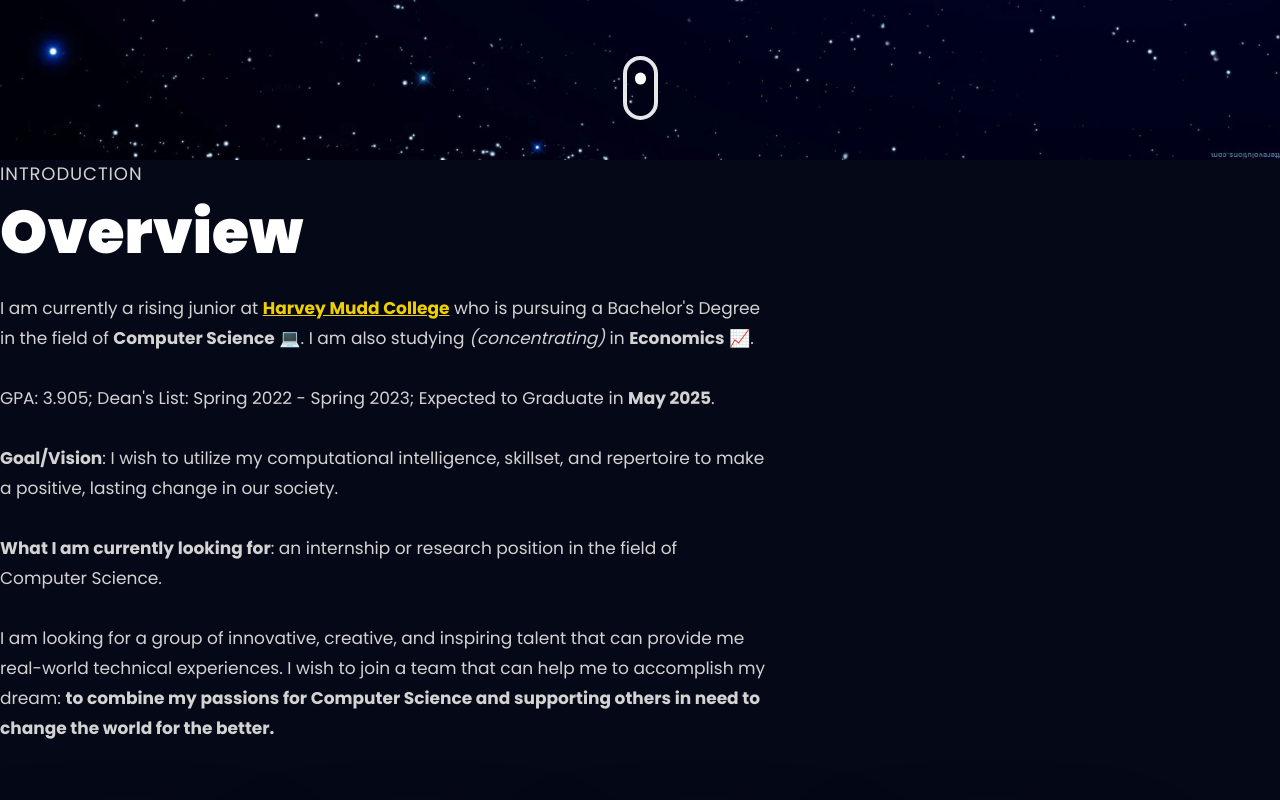
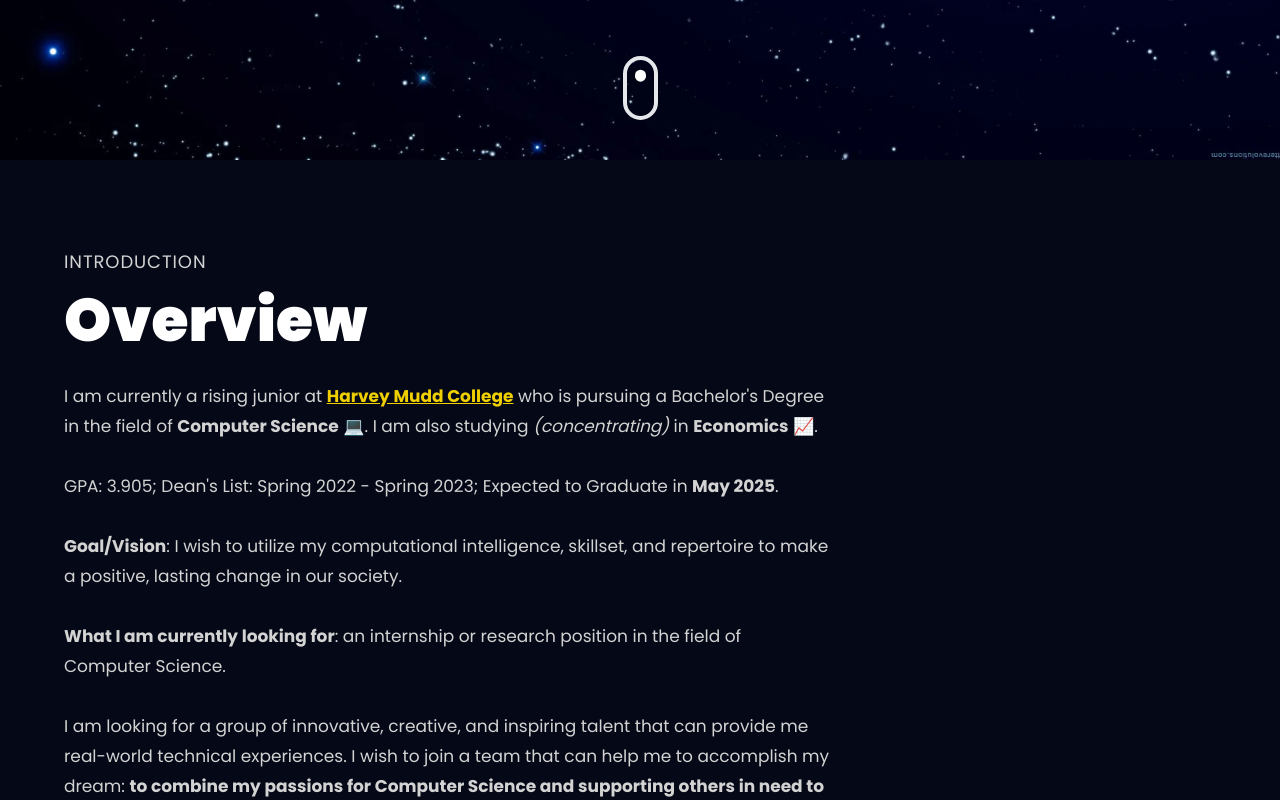
Before and after one commit to ijoonc/ijoonc-portfolio, a React (Vite) app: page / in a window 1280 px wide. Shown: the part 640-1440 px from the top of the page. Built offline with nearby package versions, Linux system fonts and the light colour scheme.

Commit message:
Completed the About Section.

```diff
--- a/src/components/About.jsx
+++ b/src/components/About.jsx
@@ -4,6 +4,7 @@ import { motion } from 'framer-motion';
 import { styles } from '../styles';
 import { services } from '../constants';
 import { fadeIn, textVariant } from '../utils/motion';
+import { SectionWrapper } from '../hoc';
 
 const ServiceCard = ({ index, title, icon }) => {
   return (
@@ -59,4 +60,4 @@ const About = () => {
   )
 }
 
-export default About
+export default SectionWrapper(About, "about")
--- a/src/hoc/SectionWrapper.jsx
+++ b/src/hoc/SectionWrapper.jsx
@@ -1,11 +1,22 @@
-import { motion } from 'framer-motion';
+import { motion, stagger } from 'framer-motion';
 import { styles } from '../styles';
 import { staggerContainer } from '../utils/motion';
 
-const SectionWrapper = (Component, idName) => {
-    return {
+const SectionWrapper = (Component, idName) => function HOC() {
+    return (
+        <motion.section variants = {staggerContainer()}
+                        initial = 'hidden'
+                        whileInView = {'show'}
+                        viewport = {{ once: true, amount: 0.25 }}
+                        className = {`${styles.padding} max-w-7xl mx-auto relative z-0`}>
 
-    }
+            <span className = 'hash-span' id = {idName}>
+                &nbsp;
+            </span>
+
+            <Component />
+        </motion.section>
+    )
 }
 
 export default SectionWrapper
--- /dev/null
+++ b/src/hoc/index.js
@@ -0,0 +1,3 @@
+import SectionWrapper from "./SectionWrapper";
+
+export { SectionWrapper }
--- a/src/styles.css
+++ b/src/styles.css
@@ -60,11 +60,11 @@
     }
   }
 
-  @media screen and (max-width: 1120px) {
+  @media screen and (max-width: 1135px) {
     .home-img {
       position: relative;
       top: 600px;
-      left: 800px;
+      left: 825px;
       width: 450px;
     }
   }
@@ -73,12 +73,12 @@
     .home-img {
       position: relative;
       top: 600px;
-      left: 650px;
+      left: 690px;
       width: 450px;
     }
   }
 
-  @media screen and (max-width: 800px) {
+  @media screen and (max-width: 850px) {
     .home-img {
       display: none;
     }
```
Also changed, not shown: 1 other file (tests, documents, lock files or other folders).
